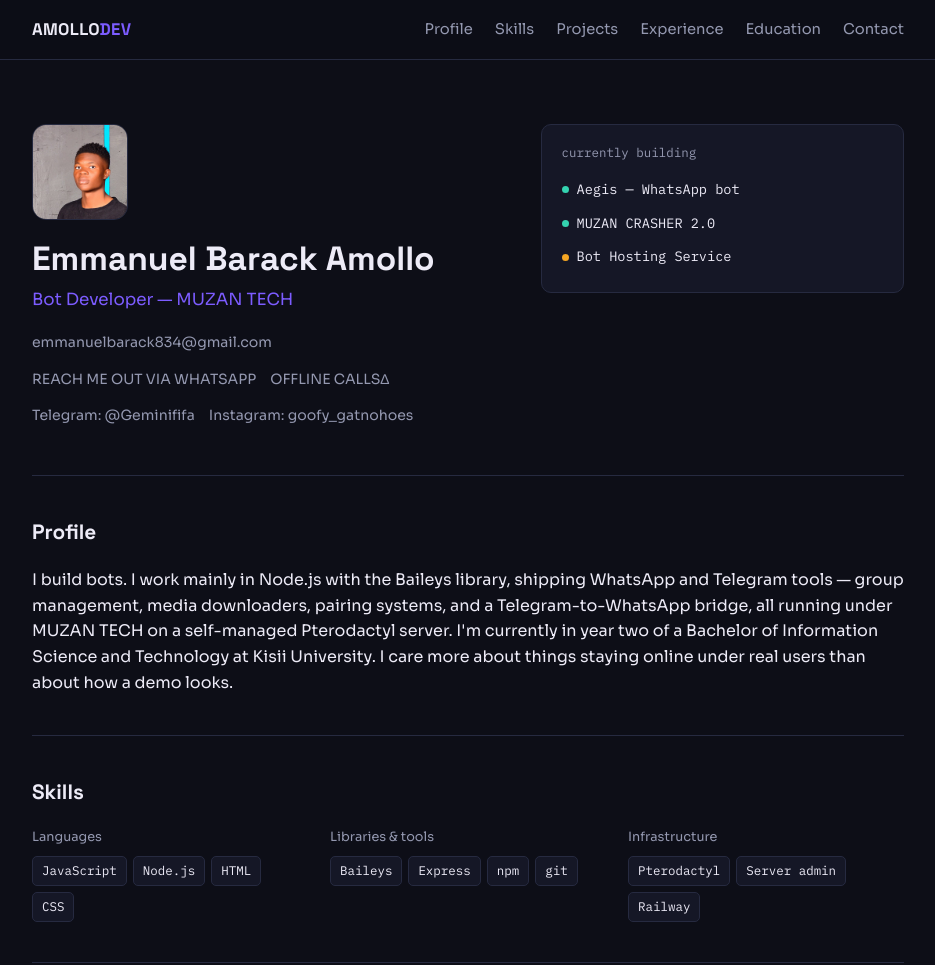
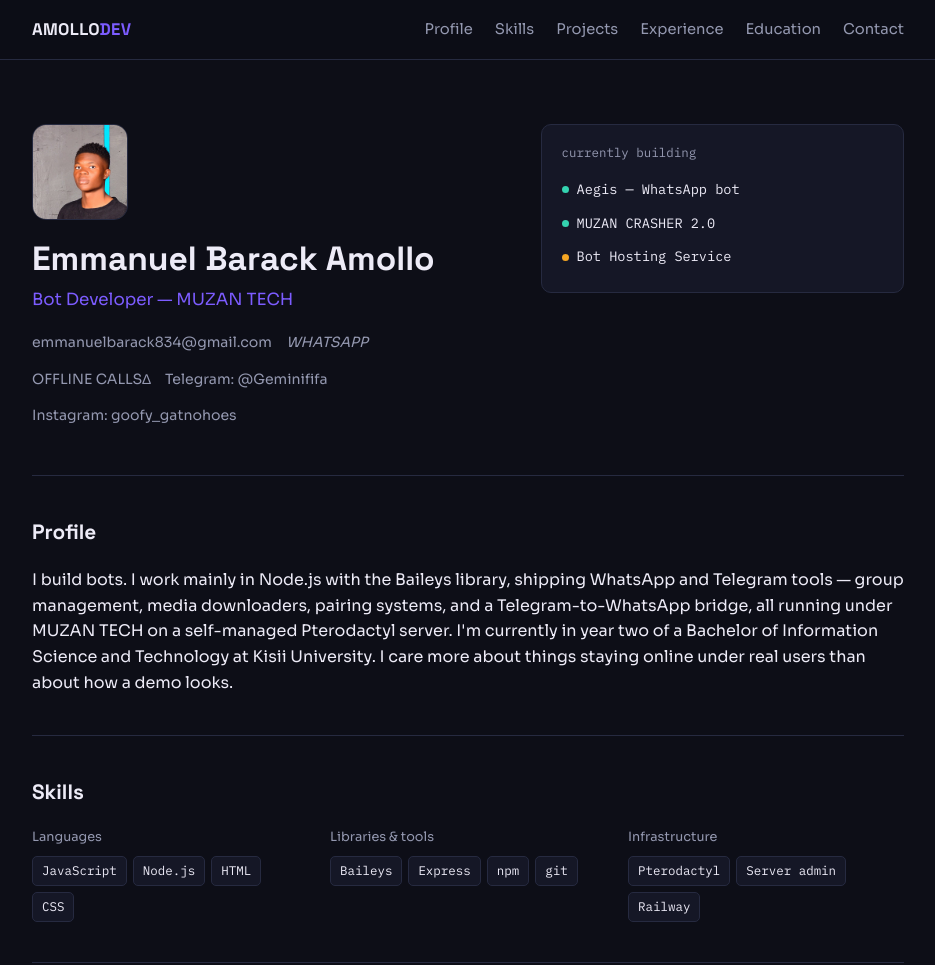
Before and after one commit to barrackgamer-arch/Emmanuel-Barack-Amollo-CV, a plain HTML site: page index.html in a window 1280 px wide. Shown: the top 965 px of the page, without its empty margins (172-1107 px from the left). Drawn offline with Linux system fonts and the light colour scheme.

Commit message:
Update WhatsApp link text in index.html

```diff
--- a/index.html
+++ b/index.html
@@ -152,7 +152,7 @@
       <div class="contact-row">
         <a href="mailto:emmanuelbarack834@gmail.com">emmanuelbarack834@gmail.com</a>
          <a href="https://wa.me/254747627175" class="whatsapp-btn" target="_blank">
-                        <i class="fab fa-whatsapp"></i> REACH ME OUT VIA WHATSAPP
+                        <i class="fab fa-whatsapp"></>WHATSAPP
                     </a>
                      <a href="tel:+254769737134"<i class="fab fa-contact"></i> OFFLINE CALLS∆
                      </a>
```
